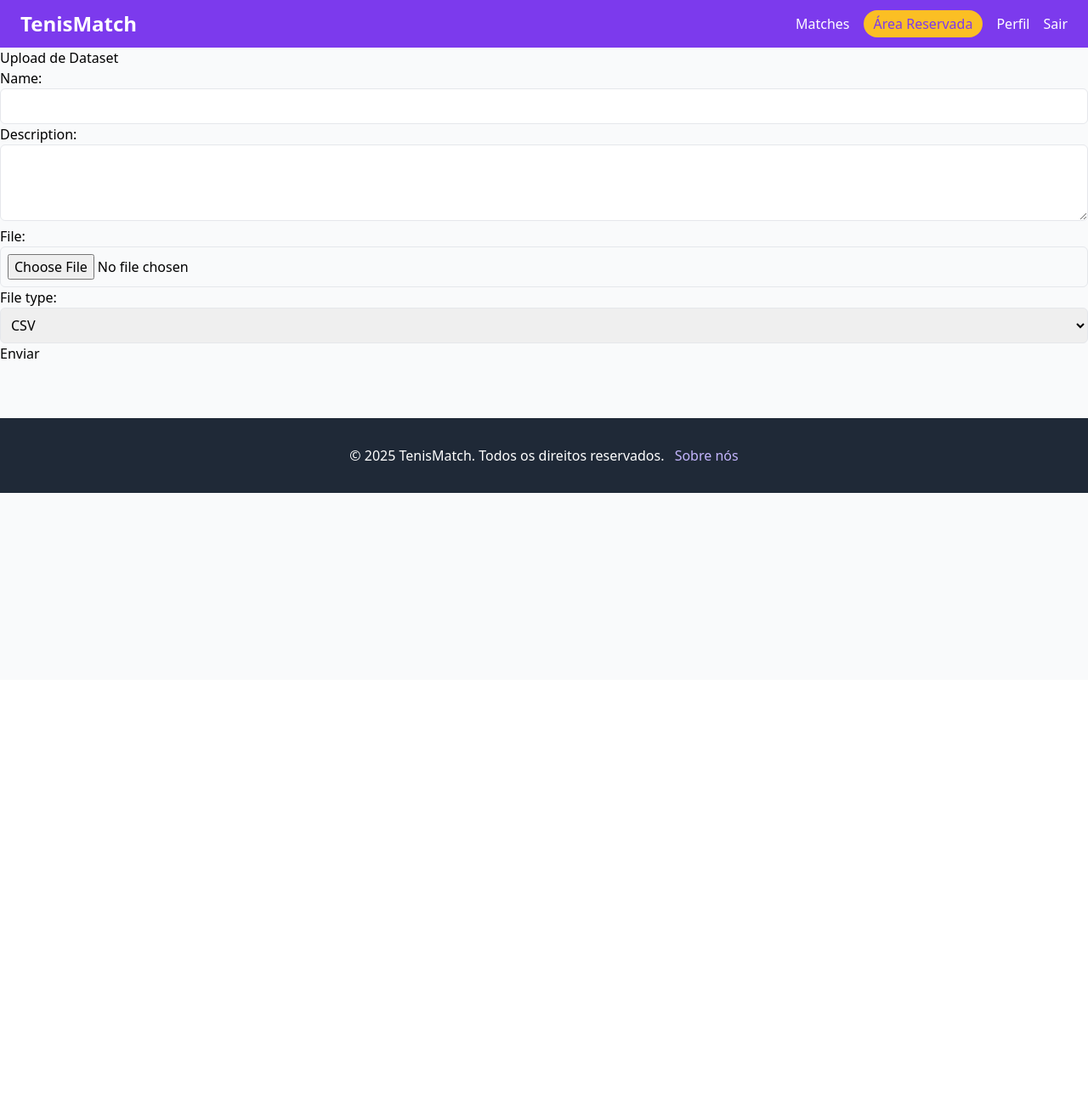
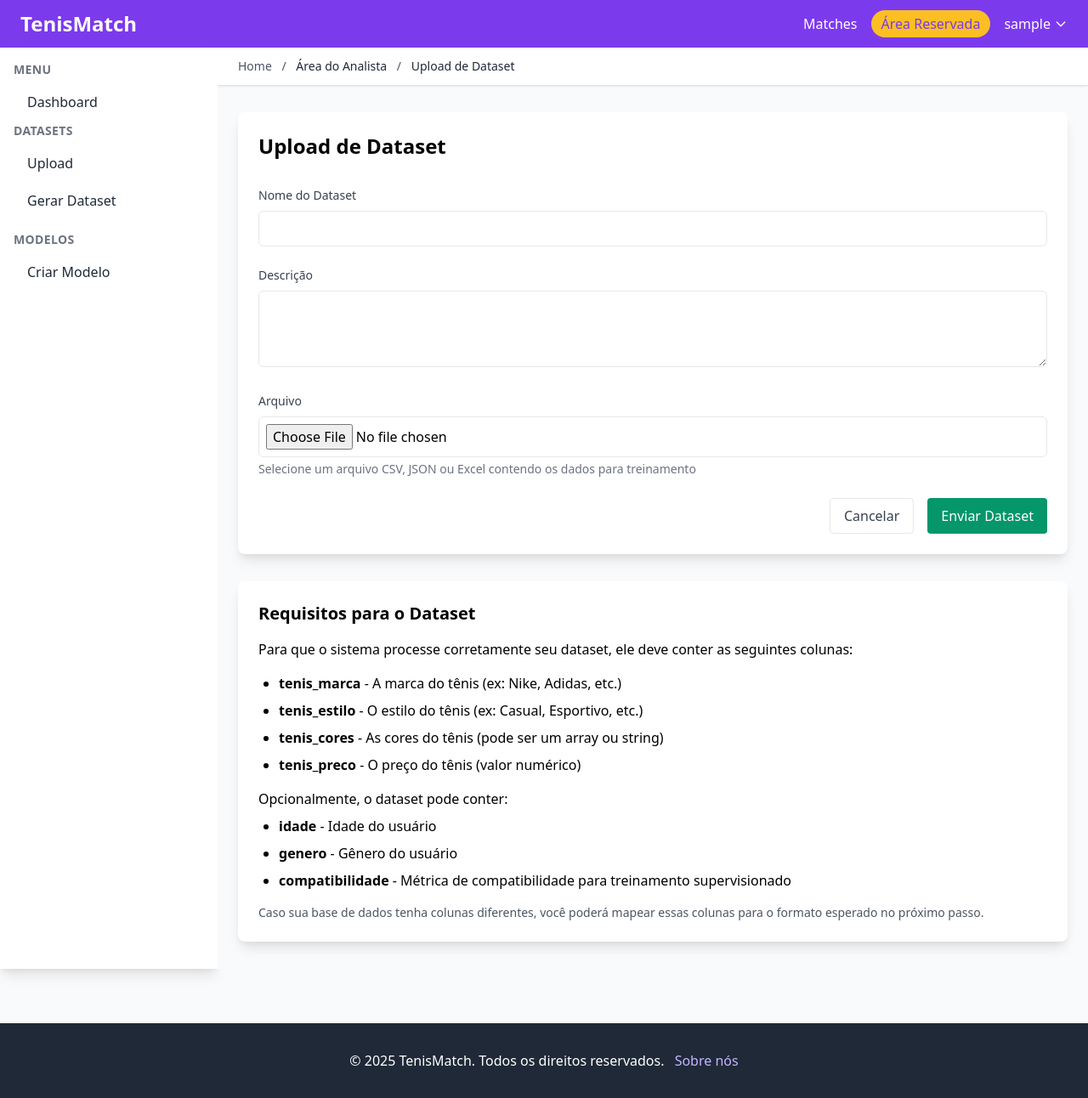
Before and after one commit to Penhall/tenismatch, a Django app: page /tenis_admin/analyst/dataset/upload/ in a window 1280 px wide. Shown: the whole page at 85% size. Before the commit the page ends 580 px from the top, so only its background shows below. Run offline with Django 4.2, Linux system fonts and the light colour scheme; the visitor is signed in with stand-in values (Sample User, id 1).

Commit message:
Casa - corrigindo últimos endpoints do analista - 21.03.2025

```diff
--- a/apps/tenis_admin/forms.py
+++ b/apps/tenis_admin/forms.py
@@ -81,9 +81,9 @@ class ModelReviewForm(forms.Form):
 class GenerateDataForm(forms.Form):
     n_samples = forms.IntegerField(
         label='Número de Amostras',
-        min_value=100,
+        min_value=10,
         max_value=10000,
-        initial=1000,
+        initial=100,
         widget=forms.NumberInput(attrs={'class': 'w-full border rounded-md p-2'}),
         help_text='Quantidade de dados sintéticos a serem gerados'
     )
@@ -95,6 +95,23 @@ class GenerateDataForm(forms.Form):
         widget=forms.CheckboxInput(attrs={'class': 'mr-2'}),
         help_text='Incluir labels para treinamento supervisionado'
     )
+
+    save_dataset = forms.BooleanField(
+        label='Salvar Dataset',
+        required=False,
+        initial=False,
+        widget=forms.CheckboxInput(attrs={'class': 'mr-2'}),
+        help_text='Salvar o dataset no sistema para uso posterior'
+    )
+
+    dataset_name = forms.CharField(
+        label='Nome do Dataset',
+        required=False,
+        max_length=100,
+        widget=forms.TextInput(attrs={'class': 'w-full border rounded-md p-2'}),
+        help_text='Nome do dataset (opcional, apenas se salvar)'
+    )
+
 
 class DatasetMappingForm(forms.ModelForm):
     """
--- a/apps/tenis_admin/templates/analyst/data_upload.html
+++ b/apps/tenis_admin/templates/analyst/data_upload.html
@@ -1,12 +1,85 @@
-{% extends "base.html" %}
+{% extends 'base_with_sidebar.html' %}
+
+{% block title %}Upload de Dataset - TenisMatch{% endblock %}
+
+{% block breadcrumbs %}
+<div class="text-sm text-gray-600">
+    <a href="{% url 'users:dashboard' %}" class="hover:text-purple-600">Home</a>
+    <span class="mx-2">/</span>
+    <span class="text-gray-800">Área do Analista</span>
+    <span class="mx-2">/</span>
+    <span class="text-gray-800">Upload de Dataset</span>
+</div>
+{% endblock %}
 
 {% block content %}
-<div class="container">
-    <h1>Upload de Dataset</h1>
-    <form method="post" enctype="multipart/form-data">
-        {% csrf_token %}
-        {{ form.as_p }}
-        <button type="submit" class="btn btn-primary">Enviar</button>
-    </form>
+<div class="container mx-auto px-6 py-8">
+    <div class="bg-white rounded-lg shadow-lg p-6">
+        <h1 class="text-2xl font-bold mb-8">Upload de Dataset</h1>
+
+        <form method="post" enctype="multipart/form-data" class="space-y-6">
+            {% csrf_token %}
+
+            <div>
+                <label class="block text-sm font-medium text-gray-700 mb-2">Nome do Dataset</label>
+                {{ form.name }}
+                <p class="mt-1 text-sm text-gray-500">{{ form.name.help_text }}</p>
+                {% if form.name.errors %}
+                <p class="text-sm text-red-600">{{ form.name.errors.0 }}</p>
+                {% endif %}
+            </div>
+
+            <div>
+                <label class="block text-sm font-medium text-gray-700 mb-2">Descrição</label>
+                {{ form.description }}
+                <p class="mt-1 text-sm text-gray-500">{{ form.description.help_text }}</p>
+                {% if form.description.errors %}
+                <p class="text-sm text-red-600">{{ form.description.errors.0 }}</p>
+                {% endif %}
+            </div>
+
+            <div>
+                <label class="block text-sm font-medium text-gray-700 mb-2">Arquivo</label>
+                {{ form.file }}
+                <p class="mt-1 text-sm text-gray-500">Selecione um arquivo CSV, JSON ou Excel contendo os dados para treinamento</p>
+                {% if form.file.errors %}
+                <p class="text-sm text-red-600">{{ form.file.errors.0 }}</p>
+                {% endif %}
+            </div>
+
+            <div class="flex justify-end space-x-4 mt-8">
+                <a href="{% url 'tenis_admin:analyst_dashboard' %}"
+                   class="px-4 py-2 border rounded text-gray-700 hover:bg-gray-50">
+                    Cancelar
+                </a>
+                <button type="submit" class="px-4 py-2 bg-green-600 text-white rounded hover:bg-green-700">
+                    Enviar Dataset
+                </button>
+            </div>
+        </form>
+    </div>
+
+    <div class="bg-white rounded-lg shadow-lg p-6 mt-8">
+        <h2 class="text-xl font-bold mb-4">Requisitos para o Dataset</h2>
+
+        <p class="mb-4">Para que o sistema processe corretamente seu dataset, ele deve conter as seguintes colunas:</p>
+
+        <ul class="list-disc pl-6 mb-4 space-y-2">
+            <li><strong>tenis_marca</strong> - A marca do tênis (ex: Nike, Adidas, etc.)</li>
+            <li><strong>tenis_estilo</strong> - O estilo do tênis (ex: Casual, Esportivo, etc.)</li>
+            <li><strong>tenis_cores</strong> - As cores do tênis (pode ser um array ou string)</li>
+            <li><strong>tenis_preco</strong> - O preço do tênis (valor numérico)</li>
+        </ul>
+
+        <p class="mb-2">Opcionalmente, o dataset pode conter:</p>
+
+        <ul class="list-disc pl-6 mb-4 space-y-2">
+            <li><strong>idade</strong> - Idade do usuário</li>
+            <li><strong>genero</strong> - Gênero do usuário</li>
+            <li><strong>compatibilidade</strong> - Métrica de compatibilidade para treinamento supervisionado</li>
+        </ul>
+
+        <p class="text-sm text-gray-600">Caso sua base de dados tenha colunas diferentes, você poderá mapear essas colunas para o formato esperado no próximo passo.</p>
+    </div>
 </div>
 {% endblock %}
--- a/apps/tenis_admin/urls.py
+++ b/apps/tenis_admin/urls.py
@@ -18,6 +18,7 @@ urlpatterns = [
     path('analyst/model/create/', views.ModelTrainingView.as_view(), name='model_create'),
     path('analyst/model/<int:pk>/', views.ModelTrainingDetailView.as_view(), name='model_detail'),
     path('analyst/model/<int:model_id>/progress/', views.model_training_progress, name='model_progress'),
+    path('analyst/dataset/<int:dataset_id>/delete/',views.DatasetDeleteView.as_view(), name='dataset_delete'),
 
     # Área do Gerente
     path('manager/dashboard/', views.ManagerDashboardView.as_view(), name='manager_dashboard'),
@@ -32,4 +33,5 @@ urlpatterns = [
 
     # Endpoints de API
     path('api/model/<int:model_id>/metrics/', ModelMetricsAPIView.as_view(), name='model_metrics_api'),
+    path('model/<int:model_id>/progress/', views.ModelProgressView.as_view(), name='model_progress'),
 ]
--- a/apps/tenis_admin/views.py
+++ b/apps/tenis_admin/views.py
@@ -7,6 +7,8 @@ from django.contrib import messages
 from django.http import HttpResponse, JsonResponse
 from django.utils import timezone
 import pandas as pd
+
+
 from io import StringIO
 import logging
 import os
@@ -16,6 +18,7 @@ import json
 from django.core.files.base import ContentFile
 from .services.dataset_service import DatasetService
 from .services.metrics_service import MetricsService
+from .services.data_generation_service import DataGenerationService
 
 from .utils import TimingUtil
 
@@ -163,28 +166,53 @@ class DatasetMappingView(LoginRequiredMixin, AnalystRequiredMixin, UpdateView):
             messages.error(self.request, f'Erro ao salvar mapeamento: {str(e)}')
             return self.form_invalid(form)
 
-class GenerateDataView(LoginRequiredMixin, AnalystRequiredMixin, FormView):
+class GenerateDataView(LoginRequiredMixin, FormView):
     template_name = 'analyst/generate_data.html'
     form_class = GenerateDataForm
-    success_url = reverse_lazy('tenis_admin:analyst_dashboard')
+    success_url = '/tenis_admin/analyst/dashboard/'
 
     def form_valid(self, form):
         try:
-            synthetic_data = form.generate_synthetic_data()
-            dataset = Dataset.objects.create(
-                name=f"Synthetic Dataset {timezone.now().strftime('%Y%m%d%H%M%S')}",
-                file=ContentFile(
-                    synthetic_data.to_csv(index=False),
-                    name=f"synthetic_{timezone.now().strftime('%Y%m%d%H%M%S')}.csv"
-                ),
-                description="Dataset gerado automaticamente",
-                uploaded_by=self.request.user,
-                file_type='csv'
-            )
-            messages.success(self.request, 'Dataset sintético gerado com sucesso!')
-            return redirect(self.get_success_url())
+            n_samples = form.cleaned_data['n_samples']
+            include_labels = form.cleaned_data.get('include_labels', True)
+
+            # Usar o serviço para gerar dados sintéticos
+            data = DataGenerationService.generate_synthetic_data(n_samples, include_labels)
+
+            # Determinar se devemos salvar o dataset ou apenas retornar como download
+            save_dataset = form.cleaned_data.get('save_dataset', False)
+
+            if save_dataset:
+                # Salvar o dataset no sistema
+                dataset_name = form.cleaned_data.get('dataset_name')
+                if not dataset_name:
+                    dataset_name = f"Dataset_Sintético_{n_samples}"
+
+                result = DataGenerationService.save_synthetic_data(
+                    data,
+                    self.request.user.id,
+                    dataset_name
+                )
+
+                if result['success']:
+                    messages.success(self.request, f'Dataset "{dataset_name}" com {n_samples} amostras criado com sucesso!')
+                    return redirect(self.success_url)
+                else:
+                    messages.error(self.request, f'Erro ao salvar dataset: {result["error"]}')
+                    return self.form_invalid(form)
+            else:
+                # Converter para CSV e retornar como download
+                df = pd.DataFrame(data)
+
+                response = HttpResponse(content_type='text/csv')
+                response['Content-Disposition'] = 'attachment; filename="dataset_sintetico.csv"'
+                df.to_csv(response, index=False)
+
+                messages.success(self.request, f'Dataset com {n_samples} amostras gerado com sucesso!')
+                return response
+
         except Exception as e:
-            logger.error(f"Erro na geração de dados: {str(e)}", exc_info=True)
+            logger.error(f"Erro na geração de dados sintéticos: {str(e)}", exc_info=True)
             messages.error(self.request, f'Erro ao gerar dados: {str(e)}')
             return self.form_invalid(form)
 
@@ -648,3 +676,60 @@ def deploy_model(request, model_id):
 
     # Redirecionar de volta para o dashboard em qualquer caso
     return redirect('tenis_admin:manager_dashboard')
+
+# Atualiza o progresso de avaliação das colunas do dataset
+class ModelProgressView(LoginRequiredMixin, View):
+    def get(self, request, model_id):
+        try:
+            model = get_object_or_404(AIModel, id=model_id)
+
+            # Verificar permissão
+            if model.created_by != request.user and not request.user.groups.filter(name='Manager').exists():
+                return JsonResponse({'error': 'Permissão negada'}, status=403)
+
+            # Calcular progresso baseado no status atual
+            progress = 0
+            if model.status == 'draft':
+                progress = 10
+            elif model.status == 'training':
+                progress = 50
+            elif model.status == 'review':
+                progress = 80
+            elif model.status in ['approved', 'rejected']:
+                progress = 100
+
+            # Opcionalmente, poderia buscar do modelo se tivesse um campo de progresso
+            # progress = model.training_progress
+
+            return JsonResponse({
+                'status': model.status,
+                'progress': progress,
+                'model_id': model_id
+            })
+
+        except Exception as e:
+            logger.error(f"Erro ao obter progresso do modelo {model_id}: {str(e)}")
+            return JsonResponse({'error': str(e)}, status=500)
+
+class DatasetDeleteView(LoginRequiredMixin, View):
+    """
+    View para excluir um dataset. Esta view só aceita método POST
+    para evitar exclusões acidentais por meio de solicitações GET.
+    """
+
+    def post(self, request, dataset_id):
+        try:
+            # Chamar o serviço para excluir o dataset
+            result = DatasetService.delete_dataset(dataset_id, request.user)
+
+            if result['success']:
+                messages.success(request, result['message'])
+            else:
+                messages.error(request, result['error'])
+
+        except Exception as e:
+            logger.error(f"Erro ao processar exclusão de dataset: {str(e)}", exc_info=True)
+            messages.error(request, f"Erro ao excluir dataset: {str(e)}")
+
+        # Redirecionar de volta para a dashboard
+        return redirect('tenis_admin:analyst_dashboard')
```
Also changed, not shown: apps/tenis_admin/services/__init__.py (+17 -0 lines), apps/tenis_admin/services/data_generation_service.py (added, +145 -0 lines), apps/tenis_admin/services/dataset_service.py (+66 -0 lines), apps/tenis_admin/templates/analyst/dashboard.html (+15 -0 lines), apps/tenis_admin/templates/analyst/dataset_upload.html (+37 -46 lines), 2 other files.
